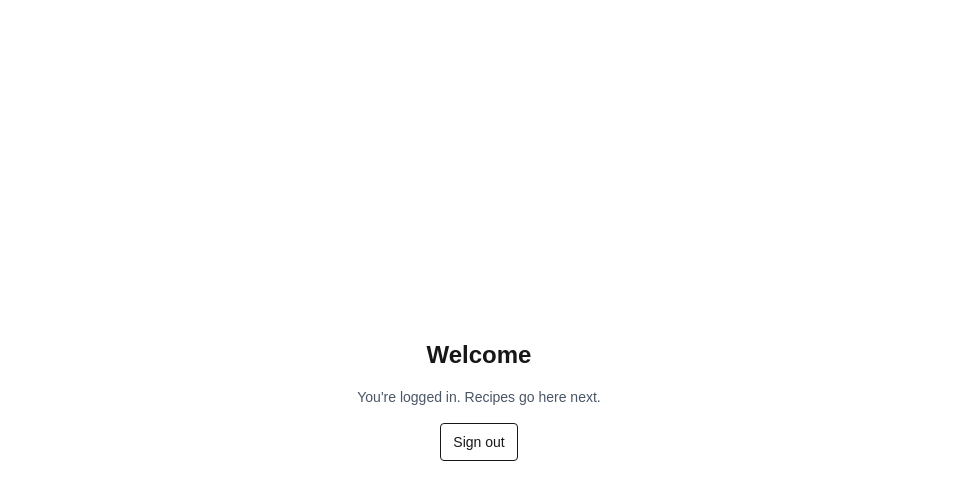
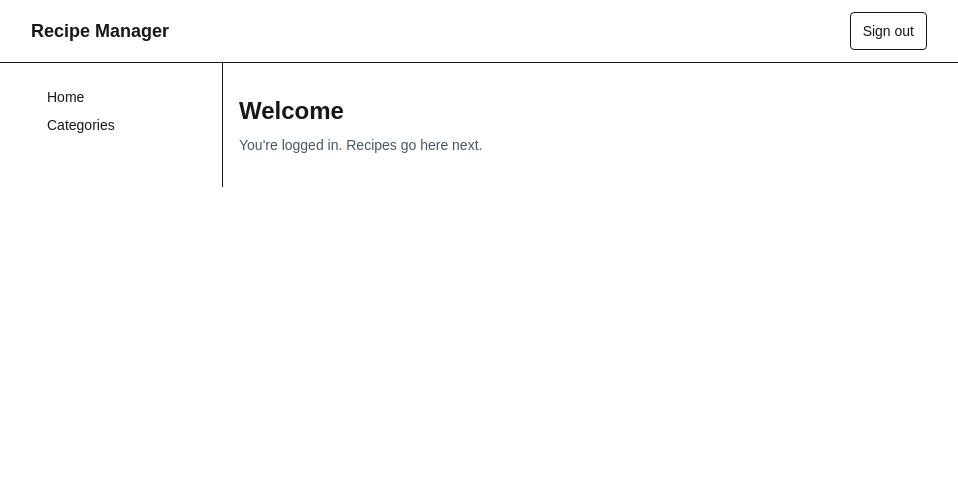
Before and after one commit to OlehSydorko/Recipe-Manager, a Next.js app: page / in a window 1280 px wide. Shown: the top 500 px of the page, without its empty margins (161-1119 px from the left). Built offline with nearby package versions, Linux system fonts and the light colour scheme; no server answers.

Commit message:
feat: categories UI with sidebar navigation and TanStack Query

```diff
--- a/package.json
+++ b/package.json
@@ -15,7 +15,8 @@
     "react": "19.2.4",
     "react-dom": "19.2.4",
     "@supabase/ssr": "^0.5.2",
-    "@supabase/supabase-js": "^2.45.4"
+    "@supabase/supabase-js": "^2.45.4",
+    "@tanstack/react-query": "^5.59.0"
   },
   "devDependencies": {
     "@tailwindcss/postcss": "^4",
--- /dev/null
+++ b/src/api/categories.ts
@@ -0,0 +1,48 @@
+import { createClient } from '@/lib/supabaseClient';
+import type { Category } from '@/types/category';
+
+export async function getCategories(): Promise<Category[]> {
+    const supabase = createClient();
+
+    const { data, error } = await supabase.from('categories').select('*').order('created_at', { ascending: true });
+
+    if (error) {
+        throw error;
+    }
+
+    return data;
+}
+
+export async function createCategory(name: string): Promise<Category> {
+    const supabase = createClient();
+
+    const {
+        data: { user }
+    } = await supabase.auth.getUser();
+
+    if (!user) {
+        throw new Error('Not authenticated');
+    }
+
+    const { data, error } = await supabase
+        .from('categories')
+        .insert({ name, user_id: user.id })
+        .select()
+        .single();
+
+    if (error) {
+        throw error;
+    }
+
+    return data;
+}
+
+export async function deleteCategory(id: string): Promise<void> {
+    const supabase = createClient();
+
+    const { error } = await supabase.from('categories').delete().eq('id', id);
+
+    if (error) {
+        throw error;
+    }
+}
--- /dev/null
+++ b/src/app/(app)/categories/page.tsx
@@ -0,0 +1,71 @@
+'use client';
+
+import { useState } from 'react';
+
+import { useCategories, useCreateCategory, useDeleteCategory } from '@/hooks/useCategories';
+
+export default function CategoriesPage() {
+    const { data: categories, isPending, isError } = useCategories();
+    const createCategory = useCreateCategory();
+    const deleteCategory = useDeleteCategory();
+    const [name, setName] = useState('');
+
+    const handleSubmit = (event: React.FormEvent) => {
+        event.preventDefault();
+
+        if (!name.trim()) {
+            return;
+        }
+
+        createCategory.mutate(name.trim(), {
+            onSuccess: () => setName('')
+        });
+    };
+
+    if (isPending) {
+        return <p className='text-sm text-gray-600'>Loading categories…</p>;
+    }
+
+    if (isError) {
+        return <p className='text-sm text-red-600'>Could not load categories.</p>;
+    }
+
+    return (
+        <div>
+            <h1 className='text-2xl font-semibold'>Categories</h1>
+
+            <form onSubmit={handleSubmit} className='mt-4 flex gap-2'>
+                <input
+                    type='text'
+                    value={name}
+                    onChange={(event) => setName(event.target.value)}
+                    placeholder='New category name'
+                    className='flex-1 rounded border px-3 py-2'
+                />
+                <button
+                    type='submit'
+                    disabled={createCategory.isPending}
+                    className='rounded bg-black px-4 py-2 text-white disabled:opacity-50'
+                >
+                    Add
+                </button>
+            </form>
+
+            <ul className='mt-6 space-y-2'>
+                {categories.map((category) => (
+                    <li key={category.id} className='flex items-center justify-between rounded border px-3 py-2'>
+                        <span>{category.name}</span>
+                        <button
+                            type='button'
+                            onClick={() => deleteCategory.mutate(category.id)}
+                            disabled={deleteCategory.isPending}
+                            className='text-sm text-red-600 disabled:opacity-50'
+                        >
+                            Delete
+                        </button>
+                    </li>
+                ))}
+            </ul>
+        </div>
+    );
+}
--- /dev/null
+++ b/src/app/(app)/layout.tsx
@@ -0,0 +1,14 @@
+import { Nav } from '@/components/Nav';
+import { Sidebar } from '@/components/Sidebar';
+
+export default function AppLayout({ children }: Readonly<{ children: React.ReactNode }>) {
+    return (
+        <div className='min-h-screen'>
+            <Nav />
+            <div className='mx-auto flex max-w-4xl'>
+                <Sidebar />
+                <main className='flex-1 px-4 py-8'>{children}</main>
+            </div>
+        </div>
+    );
+}
--- a/src/app/page.tsx
+++ b/src/app/(app)/page.tsx
@@ -1,5 +1,4 @@
 import { createClient } from '@/lib/supabaseServerClient';
-import { SignOutButton } from '@/components/SignOutButton';
 
 export default async function HomePage() {
     const supabase = await createClient();
@@ -8,10 +7,9 @@ export default async function HomePage() {
     } = await supabase.auth.getUser();
 
     return (
-        <main className='flex min-h-screen flex-col items-center justify-center gap-4 px-4'>
+        <div>
             <h1 className='text-2xl font-semibold'>Welcome{user?.email ? `, ${user.email}` : ''}</h1>
-            <p className='text-sm text-gray-600'>You&apos;re logged in. Recipes go here next.</p>
-            <SignOutButton />
-        </main>
+            <p className='mt-2 text-sm text-gray-600'>You&apos;re logged in. Recipes go here next.</p>
+        </div>
     );
 }
--- a/src/app/layout.tsx
+++ b/src/app/layout.tsx
@@ -1,5 +1,7 @@
 import type { Metadata } from 'next';
 import { Geist, Geist_Mono } from 'next/font/google';
+
+import { QueryProvider } from '@/components/QueryProvider';
 import './globals.css';
 
 const geistSans = Geist({
@@ -27,7 +29,9 @@ export default function RootLayout({
       lang='en'
       className={`${geistSans.variable} ${geistMono.variable} h-full antialiased`}
     >
-      <body className='min-h-full flex flex-col'>{children}</body>
+      <body className='min-h-full flex flex-col'>
+        <QueryProvider>{children}</QueryProvider>
+      </body>
     </html>
   );
 }
--- /dev/null
+++ b/src/components/Nav.tsx
@@ -0,0 +1,17 @@
+import Link from 'next/link';
+
+import { SignOutButton } from '@/components/SignOutButton';
+
+export function Nav() {
+    return (
+        <header className='border-b px-4 py-3'>
+            <div className='mx-auto flex max-w-4xl items-center justify-between'>
+                <Link href='/' className='text-lg font-semibold'>
+                    Recipe Manager
+                </Link>
+
+                <SignOutButton />
+            </div>
+        </header>
+    );
+}
--- /dev/null
+++ b/src/components/QueryProvider.tsx
@@ -0,0 +1,10 @@
+'use client';
+
+import { useState } from 'react';
+import { QueryClient, QueryClientProvider } from '@tanstack/react-query';
+
+export function QueryProvider({ children }: Readonly<{ children: React.ReactNode }>) {
+    const [queryClient] = useState(() => new QueryClient());
+
+    return <QueryClientProvider client={queryClient}>{children}</QueryClientProvider>;
+}
--- /dev/null
+++ b/src/components/Sidebar.tsx
@@ -0,0 +1,16 @@
+import Link from 'next/link';
+
+export function Sidebar() {
+    return (
+        <aside className='w-48 shrink-0 border-r px-4 py-6'>
+            <nav className='flex flex-col gap-2'>
+                <Link href='/' className='text-sm'>
+                    Home
+                </Link>
+                <Link href='/categories' className='text-sm'>
+                    Categories
+                </Link>
+            </nav>
+        </aside>
+    );
+}
--- /dev/null
+++ b/src/hooks/useCategories.ts
@@ -0,0 +1,34 @@
+import { useMutation, useQuery, useQueryClient } from '@tanstack/react-query';
+
+import { createCategory, deleteCategory, getCategories } from '@/api/categories';
+
+const CATEGORIES_QUERY_KEY = ['categories'];
+
+export function useCategories() {
+    return useQuery({
+        queryKey: CATEGORIES_QUERY_KEY,
+        queryFn: getCategories
+    });
+}
+
+export function useCreateCategory() {
+    const queryClient = useQueryClient();
+
+    return useMutation({
+        mutationFn: createCategory,
+        onSuccess: () => {
+            queryClient.invalidateQueries({ queryKey: CATEGORIES_QUERY_KEY });
+        }
+    });
+}
+
+export function useDeleteCategory() {
+    const queryClient = useQueryClient();
+
+    return useMutation({
+        mutationFn: deleteCategory,
+        onSuccess: () => {
+            queryClient.invalidateQueries({ queryKey: CATEGORIES_QUERY_KEY });
+        }
+    });
+}
--- /dev/null
+++ b/src/types/category.ts
@@ -0,0 +1,6 @@
+export type Category = {
+    id: string;
+    user_id: string;
+    name: string;
+    created_at: string;
+};
```
Also changed, not shown: 1 other file (tests, documents, lock files or other folders).
